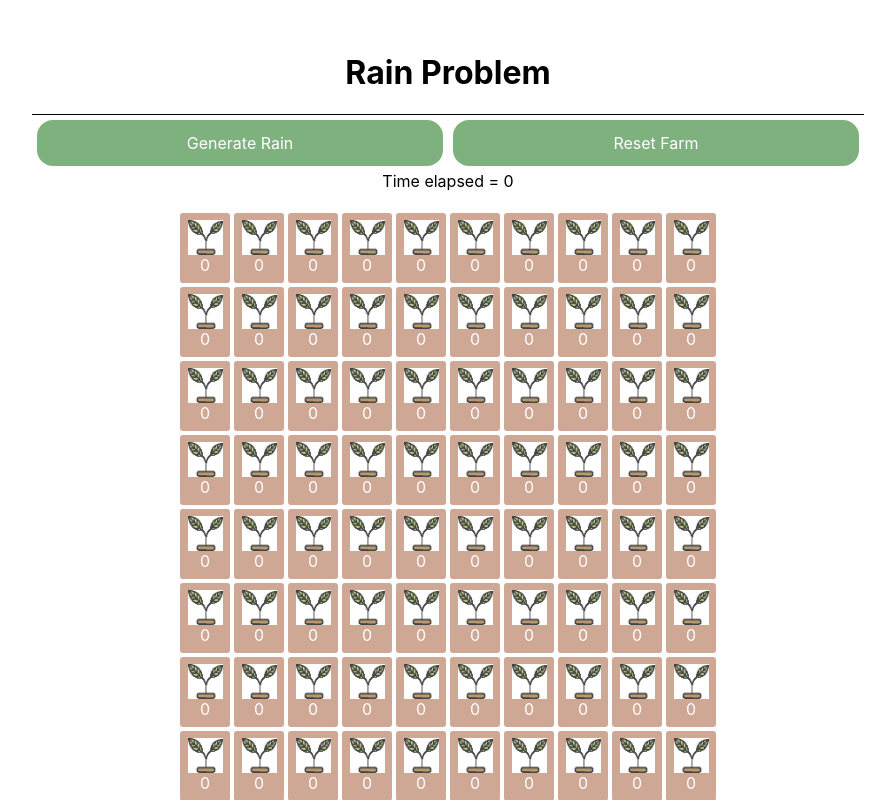
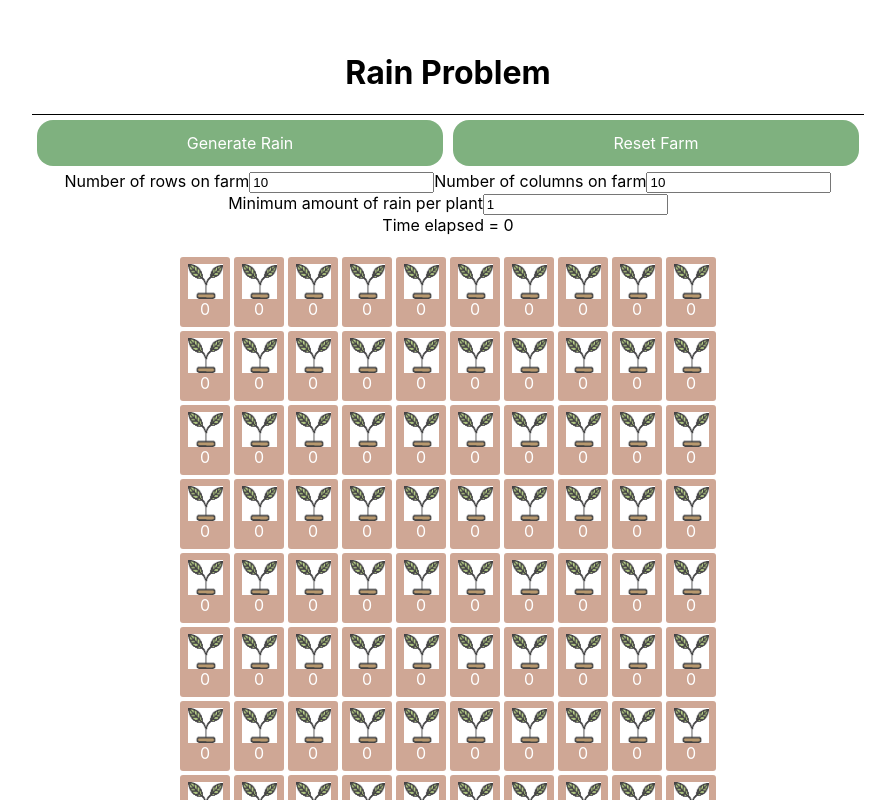
Before and after one commit to ssmodish/picnic-rain-project, a Next.js app: page / in a window 1280 px wide. Shown: the top 800 px of the page, without its empty margins (192-1087 px from the left). Built offline with nearby package versions, Linux system fonts and the light colour scheme.

Commit message:
forms added, debugging strange behavior on changing farmCols

```diff
--- /dev/null
+++ b/hooks/useForm.js
@@ -0,0 +1,23 @@
+import { useState } from 'react'
+
+const useForm = (initialValues) => {
+  const [values, setValues] = useState(initialValues)
+
+  const handleChanges = (e) => {
+    console.log(e.target.name + ': ' + e.target.value)
+
+    setValues({
+      ...values,
+      [e.target.name]: e.target.value,
+    })
+  }
+
+  const clearForm = (e) => {
+    e.preventDefault()
+    setValues(initialValues)
+  }
+
+  return [values, handleChanges, clearForm]
+}
+
+export default useForm
--- a/pages/index.js
+++ b/pages/index.js
@@ -2,6 +2,7 @@ import Head from 'next/head'
 import Image from 'next/image'
 
 import { useState, useEffect } from 'react'
+import useForm from '../hooks/useForm'
 
 import Button from '../components/Button'
 
@@ -9,10 +10,14 @@ import Farm from '../components/Farm'
 
 import styles from '../styles/Home.module.css'
 
+const initialValues = {
+  waterLevel: 1,
+  farmRows: 10,
+  farmCols: 10,
+}
+
 export default function Home() {
-  const [waterLevel, setWaterLevel] = useState(1)
-  const [farmRows, setFarmRows] = useState(10) // allows changes in farm rows
-  const [farmCols, setFarmCols] = useState(10) // allows changes in farm columns
+  const [{ waterLevel, farmRows, farmCols }, handleChanges, clearForm] = useForm(initialValues)
   const [farm, setFarm] = useState([])
   const [count, setCount] = useState(0)
   const [isRaining, setIsRaining] = useState({ row: -1, column: -1 })
@@ -27,7 +32,7 @@ export default function Home() {
 
   useEffect(() => {
     generateFarm()
-  }, [])
+  }, [waterLevel, farmRows, farmCols])
 
   const generateRain = (farm) => {
     let wateredFarm = farm
@@ -44,18 +49,21 @@ export default function Home() {
     }
 
     while (!checkWatered()) {
+      // generates a raindrop on a random plant
       let rainRow = Math.floor(Math.random() * farmRows)
       let rainCol = Math.floor(Math.random() * farmCols)
 
+      // updates the farm and adds to the rain timer count
       wateredFarm[rainRow][rainCol]++
       rainCount++
     }
 
-    // console.log(rainCount)
+    // updates the state
     setFarm(wateredFarm)
     setCount(rainCount)
   }
 
+  // rebuilds the farm
   const resetFarm = () => {
     generateFarm()
     setCount(0)
@@ -78,6 +86,23 @@ export default function Home() {
           <Button action={() => resetFarm()}>Reset Farm</Button>
         </div>
 
+        <div className={styles.farmDimensions}>
+          <label>
+            Number of rows on farm
+            <input id='farmRows' name='farmRows' type='number' onChange={handleChanges} value={farmRows} />
+          </label>
+          <label>
+            Number of columns on farm
+            <input id='farmCols' name='farmCols' type='number' onChange={handleChanges} value={farmCols} />
+          </label>
+        </div>
+        <div className={styles.minimumWater}>
+          <label>
+            Minimum amount of rain per plant
+            <input name='waterLevel' type='number' onChange={handleChanges} value={waterLevel} />
+          </label>
+        </div>
+
         <div>Time elapsed = {count}</div>
         {/* display field */}
         <Farm farm={farm} waterLevel={waterLevel} />
```
